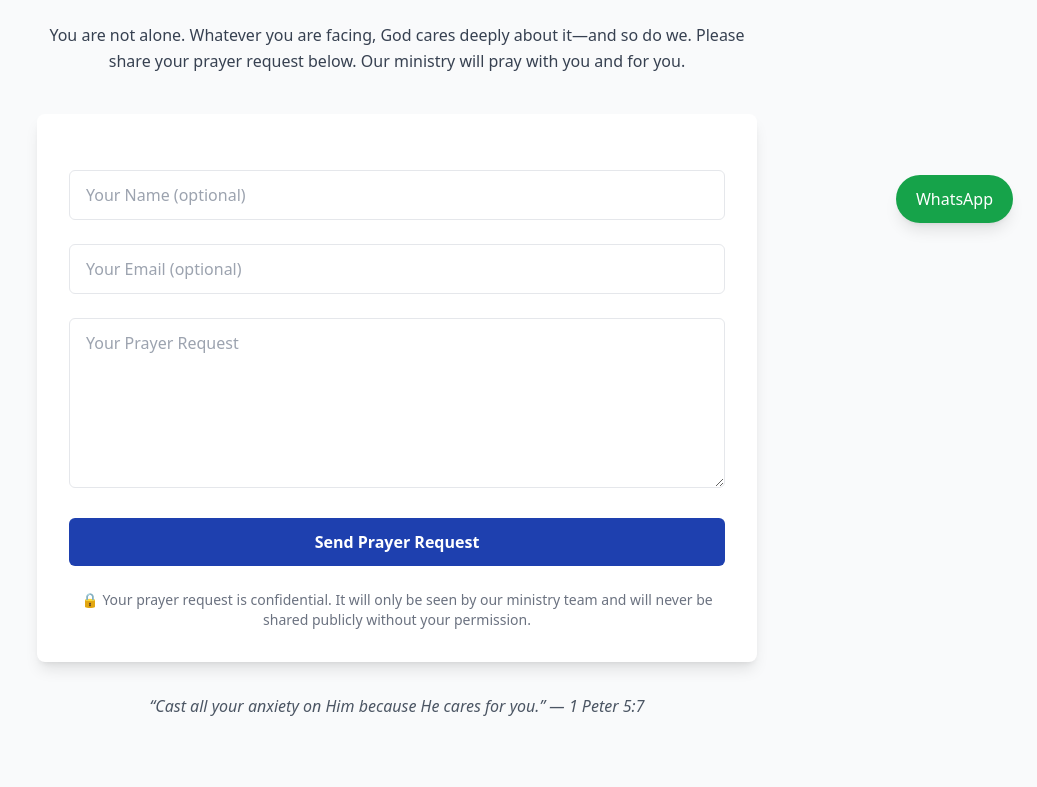
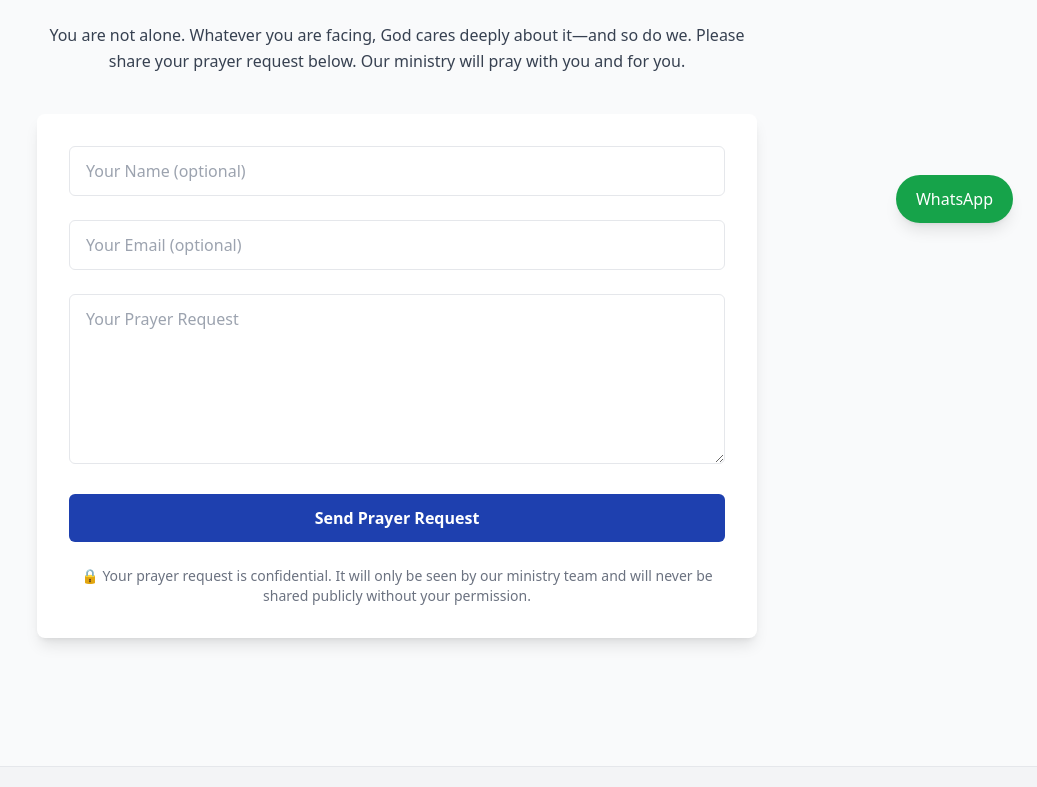
Before and after one commit to klfministries/klf-ministries-website, a Next.js app: page /en/prayer-request in a window 1280 px wide. Shown: the part 553-1340 px from the top of the page, without its empty margins (243-1280 px from the left). Built offline with nearby package versions, Linux system fonts and the light colour scheme.

Commit message:
Handle prayer form success without Formspree redirect

```diff
--- a/app/[lang]/prayer-request/page.jsx
+++ b/app/[lang]/prayer-request/page.jsx
@@ -1,73 +1,102 @@
 "use client";
+
+import { useState } from "react";
 
 export default function PrayerRequest({ params }) {
   const lang = params?.lang === "es" ? "es" : "en";
+  const [submitted, setSubmitted] = useState(false);
+  const [loading, setLoading] = useState(false);
 
   const content = {
     en: {
       title: "Submit a Prayer Request",
       intro:
         "You are not alone. Whatever you are facing, God cares deeply about it—and so do we. Please share your prayer request below. Our ministry will pray with you and for you.",
+      successTitle: "We Have Received Your Prayer",
+      successMessage:
+        "Thank you for trusting us with your prayer request. You are not alone, and our ministry is lifting you up in prayer.",
+      prayer:
+        "May the Lord surround you with His peace, strengthen your heart, and remind you that He walks with you each day.",
       name: "Your Name (optional)",
       email: "Your Email (optional)",
       message: "Your Prayer Request",
       button: "Send Prayer Request",
-      footer:
-        "“Cast all your anxiety on Him because He cares for you.” — 1 Peter 5:7",
+      sending: "Sending...",
       privacy:
         "Your prayer request is confidential. It will only be seen by our ministry team and will never be shared publicly without your permission.",
+      scripture:
+        "“Cast all your anxiety on Him because He cares for you.” — 1 Peter 5:7",
     },
     es: {
       title: "Enviar una Petición de Oración",
       intro:
         "No estás solo. Dios se interesa profundamente por lo que estás enfrentando, y nosotros también. Comparte tu petición de oración y estaremos orando contigo.",
+      successTitle: "Hemos Recibido Tu Petición",
+      successMessage:
+        "Gracias por confiar en nosotros con su petición de oración. No está solo y nuestro ministerio está orando por usted.",
+      prayer:
+        "Oramos para que el Señor le rodee con Su paz, fortalezca su corazón y le recuerde que Él camina con usted cada día.",
       name: "Tu Nombre (opcional)",
       email: "Tu Correo Electrónico (opcional)",
       message: "Tu Petición de Oración",
       button: "Enviar Petición",
-      footer:
-        "“Echando toda vuestra ansiedad sobre Él, porque Él tiene cuidado de vosotros.” — 1 Pedro 5:7",
+      sending: "Enviando...",
       privacy:
         "Su petición de oración es confidencial. Solo será vista por el equipo del ministerio y no se compartirá públicamente sin su permiso.",
+      scripture:
+        "“Echando toda vuestra ansiedad sobre Él, porque Él tiene cuidado de vosotros.” — 1 Pedro 5:7",
     },
   };
 
   const t = content[lang];
 
+  async function handleSubmit(e) {
+    e.preventDefault();
+    setLoading(true);
+
+    const form = e.target;
+    const data = new FormData(form);
+
+    await fetch("https://formspree.io/f/xlgggdll", {
+      method: "POST",
+      body: data,
+      headers: {
+        Accept: "application/json",
+      },
+    });
+
+    setLoading(false);
+    setSubmitted(true);
+  }
+
   return (
-    <section className="max-w-3xl mx-auto py-20 px-6">
-      <h1 className="text-3xl font-bold text-blue-900 text-center mb-6">
+    <section className="max-w-3xl mx-auto py-20 px-6 text-center">
+      {!submitted ? (
+        <>
+          <h1 className="text-3xl font-bold text-blue-900 mb-6">
             {t.title}
           </h1>
 
-      <p className="text-center text-gray-700 mb-10 leading-relaxed">
+          <p className="text-gray-700 mb-10 leading-relaxed">
             {t.intro}
           </p>
 
           <form
-        action="https://formspree.io/f/xlgggdll"
-        method="POST"
-        className="bg-white shadow-lg rounded-lg p-8 space-y-6"
+            onSubmit={handleSubmit}
+            className="bg-white shadow-lg rounded-lg p-8 space-y-6 text-left"
           >
-        {/* ✅ FORMSpree redirect (correct field name) */}
-        <input
-          type="hidden"
-          name="_next"
-          value={`/${lang}/prayer-request/thank-you`}
-        />
-
             <input
               type="text"
               name="name"
               placeholder={t.name}
-          className="w-full border rounded-md px-4 py-3 focus:outline-none focus:ring-2 focus:ring-blue-400"
+              className="w-full border rounded-md px-4 py-3"
             />
 
             <input
               type="email"
               name="email"
               placeholder={t.email}
-          className="w-full border rounded-md px-4 py-3 focus:outline-none focus:ring-2 focus:ring-blue-400"
+              className="w-full border rounded-md px-4 py-3"
             />
 
             <textarea
@@ -75,25 +104,41 @@ export default function PrayerRequest({ params }) {
               rows="6"
               required
               placeholder={t.message}
-          className="w-full border rounded-md px-4 py-3 focus:outline-none focus:ring-2 focus:ring-blue-400"
+              className="w-full border rounded-md px-4 py-3"
             ></textarea>
 
             <button
               type="submit"
+              disabled={loading}
               className="w-full bg-blue-800 text-white py-3 rounded-md font-semibold hover:bg-blue-900 transition"
             >
-          {t.button}
+              {loading ? t.sending : t.button}
             </button>
 
-        {/* 🔒 CONFIDENTIALITY NOTICE */}
-        <p className="text-sm text-gray-500 mt-4 text-center">
+            <p className="text-sm text-gray-500 text-center mt-2">
               🔒 {t.privacy}
             </p>
           </form>
+        </>
+      ) : (
+        <>
+          <h2 className="text-3xl font-bold text-blue-900 mb-6">
+            {t.successTitle}
+          </h2>
 
-      <p className="text-center italic text-gray-600 mt-8">
-        {t.footer}
+          <p className="text-lg text-gray-700 mb-6">
+            {t.successMessage}
           </p>
+
+          <p className="italic text-gray-600 mb-6">
+            {t.scripture}
+          </p>
+
+          <p className="text-gray-700 leading-relaxed">
+            {t.prayer}
+          </p>
+        </>
+      )}
     </section>
   );
 }
```
Lines whose indentation alone changed are shown as unchanged.
